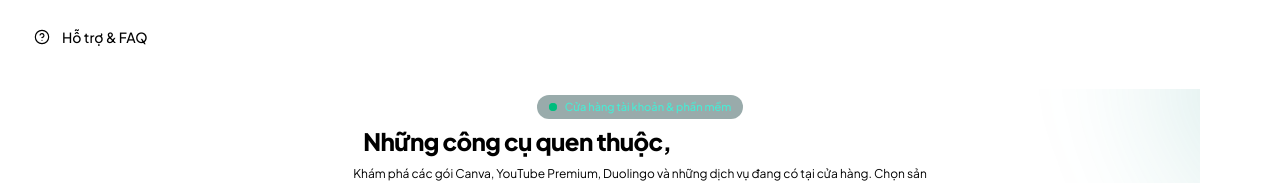
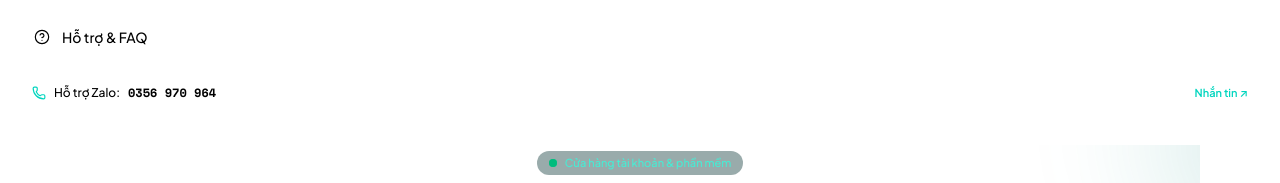
Before and after one commit to thuanthien-tran/digital-products-store, a Next.js app: page / in a window 1280 px wide. Both pictures are taken after a click on the button 1244 px from the left and 36 px from the top of the page. Shown: the part 207-390 px from the top of the page. Built offline with nearby package versions, Linux system fonts and the light colour scheme; no server answers; the database is empty.

Commit message:
feat: add hotline support badge next to auto 24/7 in header

```diff
--- a/components/storefront/Header.tsx
+++ b/components/storefront/Header.tsx
@@ -3,7 +3,7 @@
 import { useState, useEffect } from "react"
 import Link from "next/link"
 import { usePathname } from "next/navigation"
-import { Menu, X, ShoppingBag, BookOpen, HelpCircle } from "lucide-react"
+import { Menu, X, ShoppingBag, BookOpen, HelpCircle, Phone } from "lucide-react"
 
 export function Header() {
   const [mobileMenuOpen, setMobileMenuOpen] = useState(false)
@@ -129,8 +129,20 @@ export function Header() {
           })}
         </nav>
 
-        {/* [KHỐI PHẢI]: Badge Trạng Thái Tự Động 24/7 & Nút Menu Mobile */}
-        <div className="flex items-center gap-3 shrink-0 z-10">
+        {/* [KHỐI PHẢI]: Hotline Hỗ trợ, Badge Trạng Thái Tự Động 24/7 & Nút Menu Mobile */}
+        <div className="flex items-center gap-2 sm:gap-3 shrink-0 z-10">
+          {/* Hotline / Zalo Support Link */}
+          <a
+            href="https://zalo.me/0356970964"
+            target="_blank"
+            rel="noopener noreferrer"
+            className="hidden sm:inline-flex items-center gap-1.5 px-3 py-1.5 rounded-full bg-secondary/60 hover:bg-secondary border border-border/80 hover:border-teal-500/40 text-xs font-medium text-muted-foreground hover:text-teal-300 transition-all backdrop-blur shadow-sm group"
+            title="Nhắn tin Zalo hỗ trợ: 0356 970 964"
+          >
+            <Phone className="size-3 text-teal-400 group-hover:scale-110 transition-transform" />
+            <span>Hỗ trợ: <strong className="font-mono text-foreground group-hover:text-teal-300 font-semibold">0356 970 964</strong></span>
+          </a>
+
           {/* Badge Hệ Thống Tự Động Online */}
           <div className="hidden sm:flex items-center gap-2 px-3 py-1.5 rounded-full bg-emerald-950/30 border border-emerald-500/20 text-xs font-medium text-emerald-400 backdrop-blur shadow-sm">
             <span className="size-2 rounded-full bg-emerald-400 animate-pulse" />
@@ -175,6 +187,22 @@ export function Header() {
               </Link>
             )
           })}
+
+          <div className="pt-2 border-t border-border/40">
+            <a
+              href="https://zalo.me/0356970964"
+              target="_blank"
+              rel="noopener noreferrer"
+              className="flex items-center justify-between p-3 rounded-xl bg-secondary/50 border border-border/70 text-xs font-medium text-muted-foreground hover:text-foreground"
+            >
+              <div className="flex items-center gap-2">
+                <Phone className="size-3.5 text-teal-400" />
+                <span>Hỗ trợ Zalo:</span>
+                <span className="font-mono font-bold text-foreground">0356 970 964</span>
+              </div>
+              <span className="text-[11px] text-teal-400 font-semibold">Nhắn tin ↗</span>
+            </a>
+          </div>
         </div>
       )}
     </header>
```
